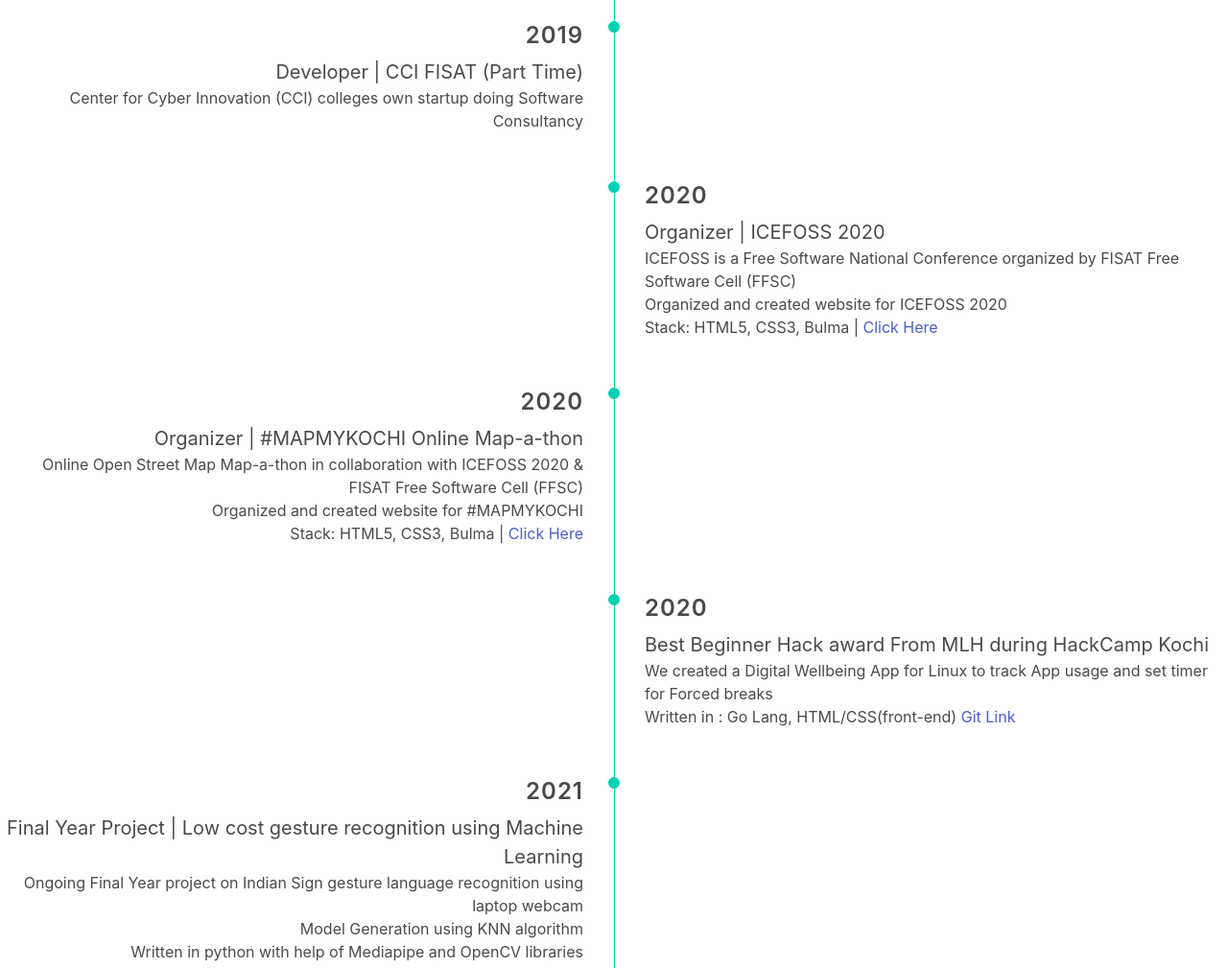
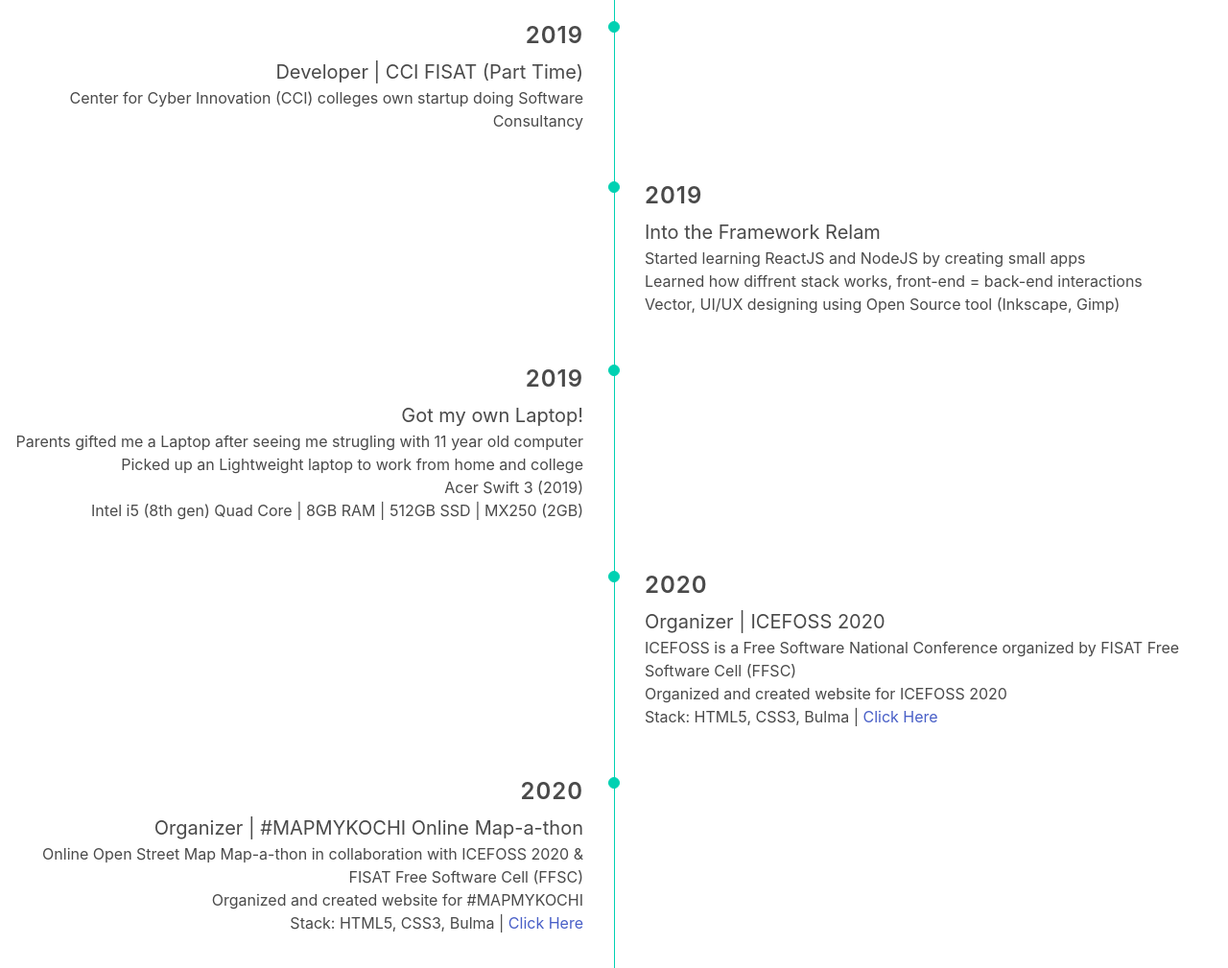
Before and after one commit to dharwishr/my-tech-timeline, a plain HTML site: page index.html in a window 1280 px wide. Shown: the part 2077-3086 px from the top of the page at 96% size. Drawn offline with nearby package versions, Linux system fonts and the light colour scheme.

Commit message:
added more things

```diff
--- a/index.html
+++ b/index.html
@@ -125,6 +125,27 @@
             <div class="timeline-item is-primary">
                 <div class="timeline-marker is-primary"></div>
                 <div class="timeline-content">
+                    <p class="heading is-size-4">2019</p>
+                    <p class="is-size-5">Into the Framework Relam</p>
+                    <p class="is-size-6">Started learning ReactJS and NodeJS by creating small apps</p>
+                    <p class="is-size-6">Learned how diffrent stack works, front-end = back-end interactions</p>
+                    <p class="is-size-6">Vector, UI/UX designing using Open Source tool (Inkscape, Gimp)</p>
+                </div>
+            </div>
+            <div class="timeline-item is-primary">
+                <div class="timeline-marker is-primary"></div>
+                <div class="timeline-content">
+                    <p class="heading is-size-4">2019</p>
+                    <p class="is-size-5">Got my own Laptop!</p>
+                    <p class="is-size-6">Parents gifted me a Laptop after seeing me strugling with 11 year old computer </p>
+                    <p class="is-size-6">Picked up an Lightweight laptop to work from home and college</p>
+                    <p class="is-size-6">Acer Swift 3 (2019)</p>
+                    <p class="is-size-6">Intel i5 (8th gen) Quad Core | 8GB RAM | 512GB SSD | MX250 (2GB)</p>
+                </div>
+            </div>
+            <div class="timeline-item is-primary">
+                <div class="timeline-marker is-primary"></div>
+                <div class="timeline-content">
                     <p class="heading is-size-4">2020 </p>
                     <p class="is-size-5">Organizer | ICEFOSS 2020</p>
                     <p class="is-size-6">ICEFOSS is a Free Software National Conference organized by FISAT Free Software Cell (FFSC)</p>
@@ -149,6 +170,7 @@
                     <p class="is-size-6">Written in : Go Lang, HTML/CSS(front-end) <a href="https://gitlab.com/dharwish/tuxbeing">Git Link</a> </p>
                 </div>
             </div>
+
             <div class="timeline-item is-primary">
                 <div class="timeline-marker is-primary"></div>
                 <div class="timeline-content">
@@ -156,8 +178,9 @@
                     <p class="is-size-5">Final Year Project | Low cost gesture recognition using Machine Learning                    </p>
                     <p class="is-size-6">Ongoing Final Year project on Indian Sign gesture language recognition using laptop webcam</p>
                     <p class="is-size-6">Model Generation using KNN algorithm<br> Written in python with help of Mediapipe and OpenCV libraries </p>
-                </div>
-            </div>
+                </div><br>
+            </div><br>
+            <h1 class="has-text-centered is-size-4">More exciting things are coming soon</h1>
         </div>
         <br><br>
         <footer>
```
